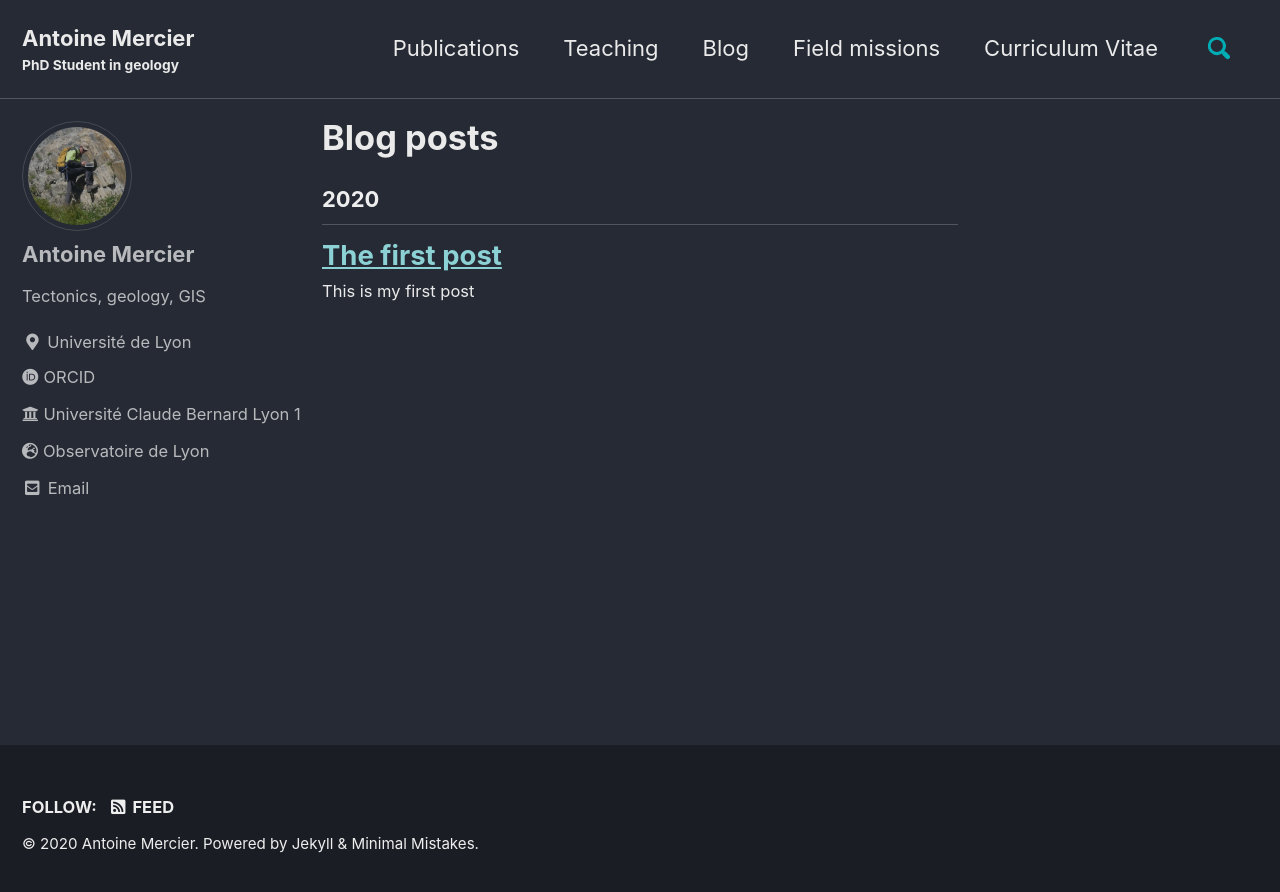
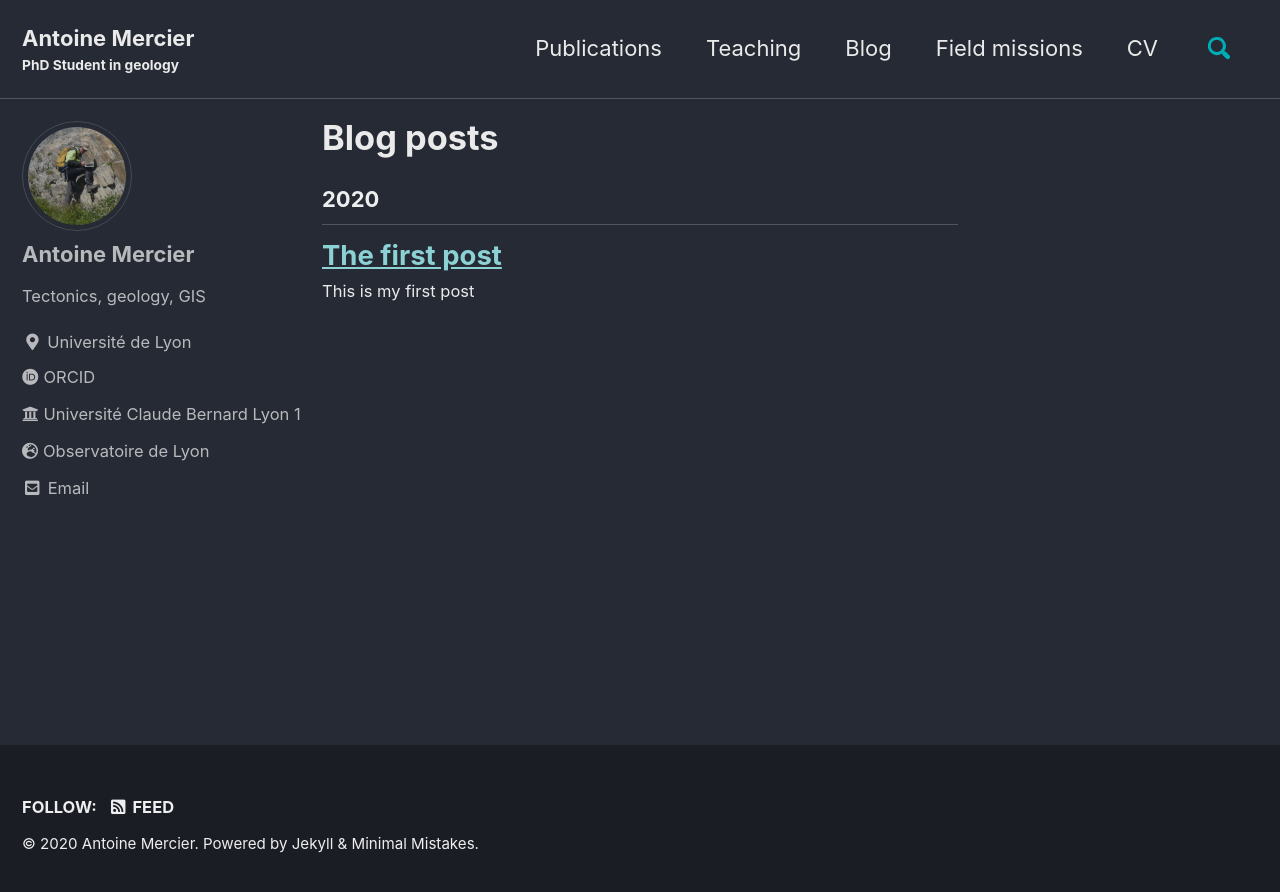
Before and after one commit to AntoineMercier/AntoineMercier.github.io, a Jekyll site: the page built from _pages/year-archive.html, in a window 1280 px wide. Shown: the top 892 px of the page. Built offline with Jekyll 4.4.1, drawn with Linux system fonts in a browser that asks for light colours; cached includes are drawn as plain includes.

Commit message:
Update navigation.yml

```diff
--- a/_data/navigation.yml
+++ b/_data/navigation.yml
@@ -8,5 +8,5 @@ main:
     url: /year-archive/
   - title: "Field missions"
     url: /fieldwork/
-  - title: "Curriculum Vitae"
+  - title: "CV"
     url: /cv/
```
